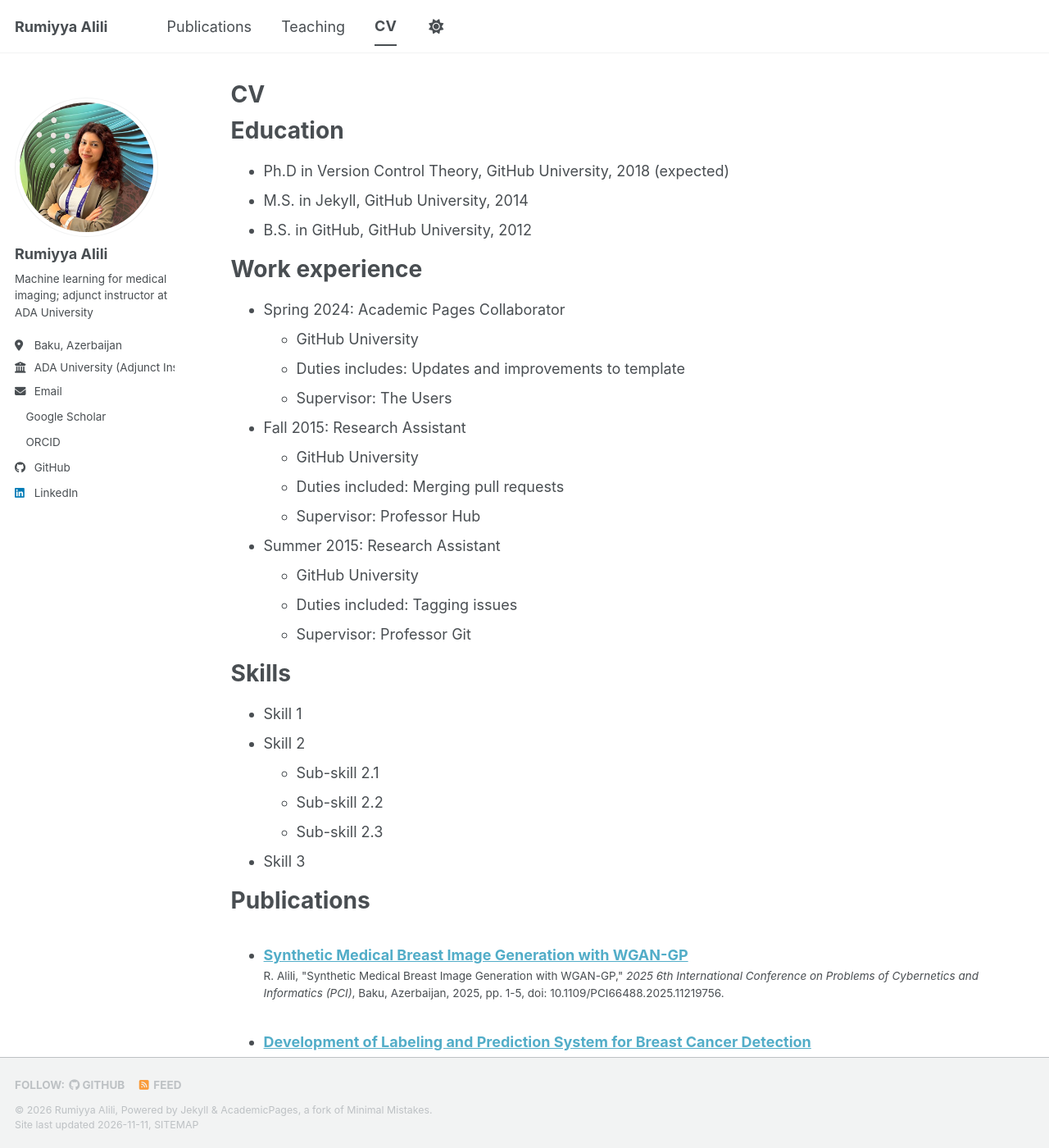
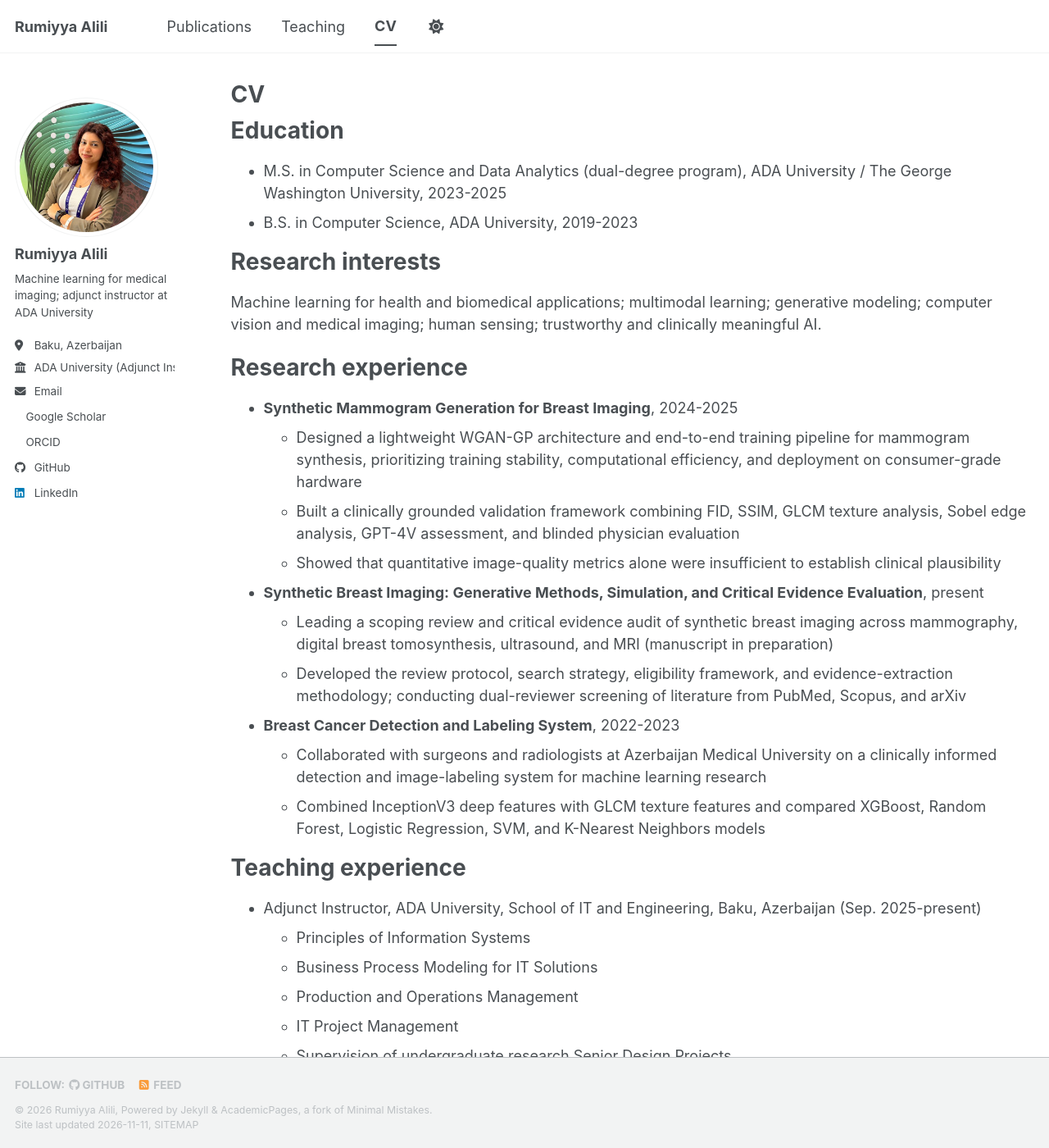
Before and after one commit to rumiyya24/rumiyya24.github.io, a Jekyll site: the page built from _pages/cv.md, in a window 1280 px wide and 1400 px high. Shown: the whole window at 82% size. Built offline with Jekyll 4.4.1, drawn with Linux system fonts in a browser that asks for light colours; a script bundle is joined from its source files by our own code; a style sheet for code colours, icons or effects is not loaded; some of the changed text lies outside the part shown.

Commit message:
Replace sample CV content with real CV
Co-Authored-By: Claude Sonnet 5.5 <noreply@anthropic.com>
Claude-Session: https://claude.ai/code/session_01URvaFCusfaNuX45A21SrWr

```diff
--- a/_pages/cv.md
+++ b/_pages/cv.md
@@ -11,35 +11,36 @@ redirect_from:
 
 Education
 ======
-* Ph.D in Version Control Theory, GitHub University, 2018 (expected)
-* M.S. in Jekyll, GitHub University, 2014
-* B.S. in GitHub, GitHub University, 2012
+* M.S. in Computer Science and Data Analytics (dual-degree program), ADA University / The George Washington University, 2023-2025
+* B.S. in Computer Science, ADA University, 2019-2023
 
-Work experience
+Research interests
 ======
-* Spring 2024: Academic Pages Collaborator
-  * GitHub University
-  * Duties includes: Updates and improvements to template
-  * Supervisor: The Users
+Machine learning for health and biomedical applications; multimodal learning; generative modeling; computer vision and medical imaging; human sensing; trustworthy and clinically meaningful AI.
 
-* Fall 2015: Research Assistant
-  * GitHub University
-  * Duties included: Merging pull requests
-  * Supervisor: Professor Hub
+Research experience
+======
+* **Synthetic Mammogram Generation for Breast Imaging**, 2024-2025
+  * Designed a lightweight WGAN-GP architecture and end-to-end training pipeline for mammogram synthesis, prioritizing training stability, computational efficiency, and deployment on consumer-grade hardware
+  * Built a clinically grounded validation framework combining FID, SSIM, GLCM texture analysis, Sobel edge analysis, GPT-4V assessment, and blinded physician evaluation
+  * Showed that quantitative image-quality metrics alone were insufficient to establish clinical plausibility
 
-* Summer 2015: Research Assistant
-  * GitHub University
-  * Duties included: Tagging issues
-  * Supervisor: Professor Git
+* **Synthetic Breast Imaging: Generative Methods, Simulation, and Critical Evidence Evaluation**, present
+  * Leading a scoping review and critical evidence audit of synthetic breast imaging across mammography, digital breast tomosynthesis, ultrasound, and MRI (manuscript in preparation)
+  * Developed the review protocol, search strategy, eligibility framework, and evidence-extraction methodology; conducting dual-reviewer screening of literature from PubMed, Scopus, and arXiv
 
-Skills
+* **Breast Cancer Detection and Labeling System**, 2022-2023
+  * Collaborated with surgeons and radiologists at Azerbaijan Medical University on a clinically informed detection and image-labeling system for machine learning research
+  * Combined InceptionV3 deep features with GLCM texture features and compared XGBoost, Random Forest, Logistic Regression, SVM, and K-Nearest Neighbors models
+
+Teaching experience
 ======
-* Skill 1
-* Skill 2
-  * Sub-skill 2.1
-  * Sub-skill 2.2
-  * Sub-skill 2.3
-* Skill 3
+* Adjunct Instructor, ADA University, School of IT and Engineering, Baku, Azerbaijan (Sep. 2025-present)
+  * Principles of Information Systems
+  * Business Process Modeling for IT Solutions
+  * Production and Operations Management
+  * IT Project Management
+  * Supervision of undergraduate research Senior Design Projects
 
 Publications
 ======
@@ -47,18 +48,17 @@ Publications
     {% include archive-single-cv.html %}
   {% endfor %}</ul>
 
-Talks
+Skills
 ======
-  <ul>{% for post in site.talks reversed %}
-    {% include archive-single-talk-cv.html  %}
-  {% endfor %}</ul>
+* Languages: Python, C++, Java, SQL
+* Machine learning and AI: deep learning, generative models (GANs / WGAN-GP), computer vision, image processing, NLP, model evaluation and optimization, retrieval-augmented generation (RAG)
+* Frameworks and tools: PyTorch, TensorFlow, LangChain, Hugging Face, Git/GitHub
+* Data and analytics: statistical analysis, data pipelines
 
-Teaching
+Certification
 ======
-  <ul>{% for post in site.teaching reversed %}
-    {% include archive-single-cv.html %}
-  {% endfor %}</ul>
+* NVIDIA Certified Associate: Generative AI and LLMs (NCA-GENL), 2026
 
-Service and leadership
+Languages spoken
 ======
-* Currently signed in to 43 different slack teams
+* Azerbaijani, English, Turkish, Russian
```
